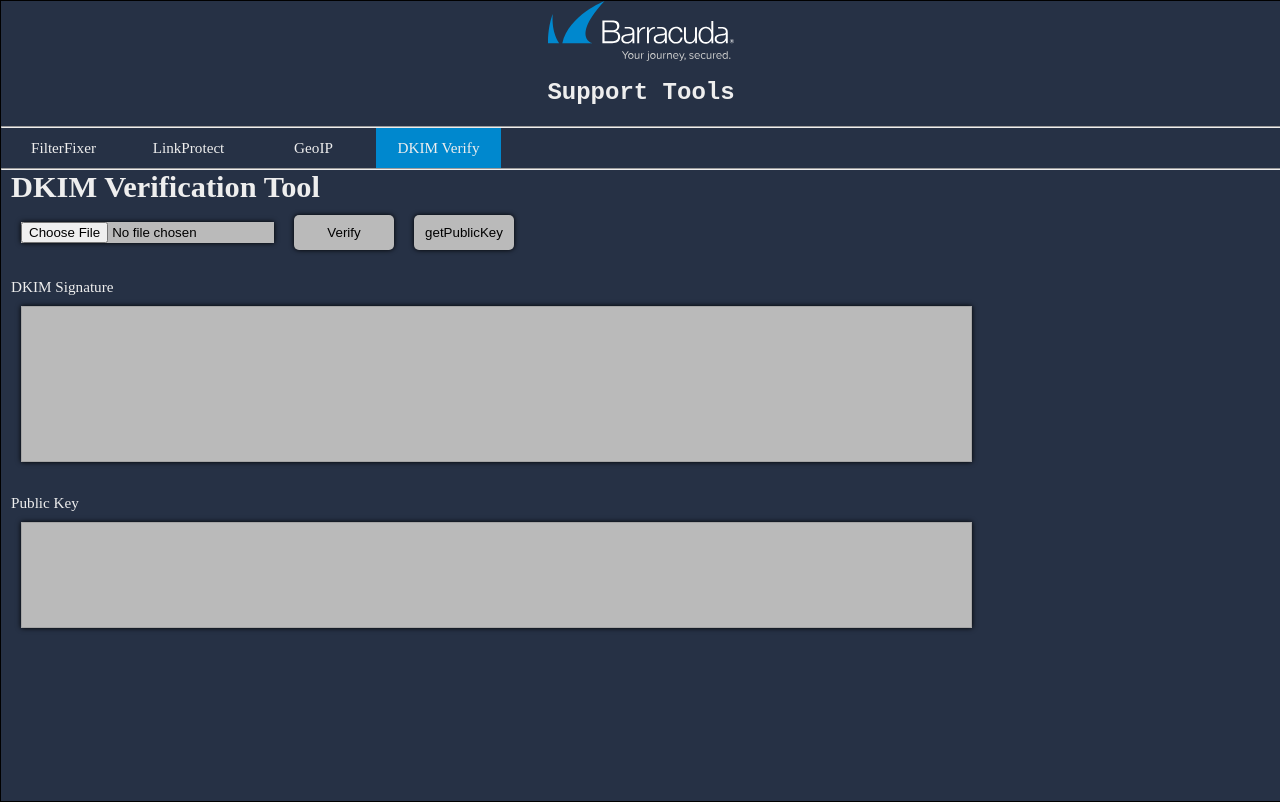
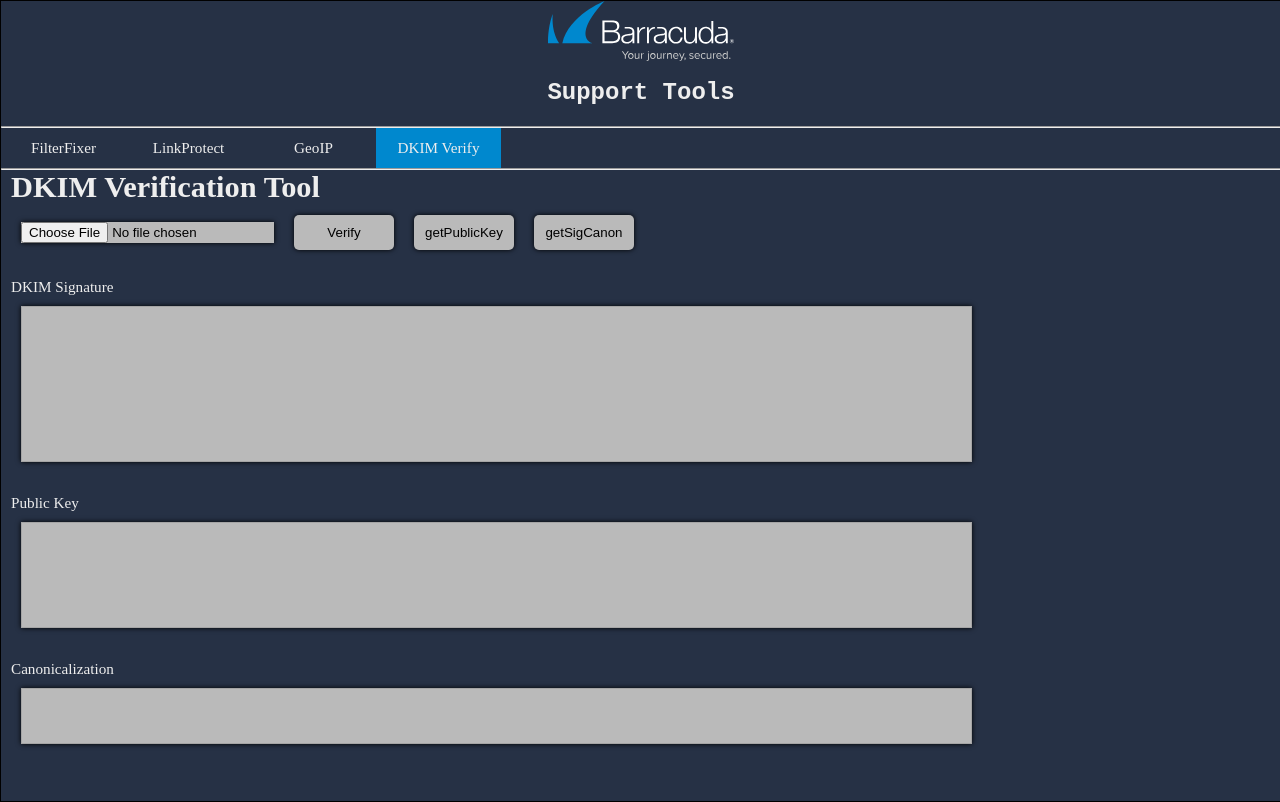
Before and after one commit to cjpf/barracuda-tools, a React (Create React App) app in the folder support-tools/: page /#/DKIMVerify in a window 1280 px wide. Built offline with nearby package versions, Linux system fonts and the light colour scheme.

Commit message:
implemented getSigCanon function

```diff
--- a/support-tools/src/Components/DKIM-Verify/DKIMVerify.js
+++ b/support-tools/src/Components/DKIM-Verify/DKIMVerify.js
@@ -15,7 +15,10 @@
       extractedBodyHash: "",
       signingDomain: "",
       signedHeaders: "",
-      selector: ""
+      selector: "",
+      DKIM_CANON: "",
+      DKIM_CANON_BODY: "",
+      DKIM_CANON_HEADER: ""
     };
 
     this.checkFileAPI = this.checkFileAPI.bind(this);
@@ -25,6 +28,7 @@
     this.extractSignature = this.extractSignature.bind(this);
     this.fetchDKIM = this.fetchDKIM.bind(this);
     this.getEmailSections = this.getEmailSections.bind(this);
+    this.getSigCanon = this.getSigCanon.bind(this);
   }
 
   checkFileAPI() {
@@ -103,6 +107,46 @@
     // TODO indicate pass/fail to user
   }
 
+  // getSigCanon
+  // Get the canonicalization of the DKIM Signature. Set to defaults as necessary.
+  // If no canonicalization algorithm is specified by the Signer, the "simple" algorithm defaults for both header and body.
+  getSigCanon() {
+    this.DKIM_CANON = this.getField("c", this.normalizedSignature);
+    console.log(this.DKIM_CANON);
+    if (this.DKIM_CANON.match("/")) {
+      // Both are explicitly defined, get them.
+      let dkim_strings = this.DKIM_CANON.split("/");
+      this.DKIM_CANON_HEADER = dkim_strings[0].split("=")[1];
+      this.DKIM_CANON_BODY = dkim_strings[1];
+    } else if (this.DKIM_CANON === "") {
+      // No canon. specified, set to defaults (simple/simple).
+      this.DKIM_CANON_HEADER = "simple";
+      this.DKIM_CANON_BODY = "simple";
+    } else {
+      // No slash character, only one specification means that the header canon. is explicitly defined. Body is default.
+      this.DKIM_CANON_HEADER = this.DKIM_CANON.split("=")[1];
+      this.DKIM_CANON_BODY = "simple";
+    }
+
+    // If anything came out NOT simple or relaxed, set them to simple.
+    if (
+      this.DKIM_CANON_HEADER !== "simple" &&
+      this.DKIM_CANON_HEADER !== "relaxed"
+    ) {
+      this.DKIM_CANON_HEADER = "simple";
+    }
+    if (this.DKIM_CANON_BODY !== "simple" && this.DKIM_CANON_BODY !== "relaxed") {
+      this.DKIM_CANON_BODY = "simple";
+    }
+    document.getElementById("dkim-canon-area").value =
+      "Header Canon: " +
+      this.DKIM_CANON_HEADER +
+      "\nBody Canon: " +
+      this.DKIM_CANON_BODY;
+    console.log(this.DKIM_CANON_HEADER);
+    console.log(this.DKIM_CANON_BODY);
+  }
+
   extractSignature() {
     console.log("Extracting DKIM Signature...");
     // Ensure CRLF line endings.
@@ -127,7 +171,9 @@
       .replace(/(\r\n)(\s|\t)+/gim, "")
       .replace(/(\s+(?![^=]{3}))/gim, "");
     console.log("NORMALIZED SIGNATURE: " + this.normalizedSignature);
-    document.getElementById('dkim-signature-area').value = this.normalizedSignature;
+    document.getElementById(
+      "dkim-signature-area"
+    ).value = this.normalizedSignature;
 
     /* Per RFC 6376, Section 3.5:
      * DKIM-Signature header fields MUST include the following tags:
@@ -172,8 +218,8 @@
       .then(results => results.json())
       .then(DKIM_RECORD =>
         this.setState({ DKIM_RECORD }, () => {
-          //console.log("DKIM RECORD FETCHED", DKIM_RECORD);
-          document.getElementById('dkim-publickey-area').value = DKIM_RECORD;
+          console.log("DKIM RECORD FETCHED", DKIM_RECORD);
+          document.getElementById("dkim-publickey-area").value = DKIM_RECORD;
         })
       );
   }
@@ -197,12 +243,46 @@
             this.getPublicKey();
           }}
         />
-        <br/><br/>
-        <label>DKIM Signature</label><br/>
-        <textarea name='dkim-signature-area' id='dkim-signature-area' className='form-input' style={{'height':'150px'}} disabled/>
-        <br/><br/>
-        <label>Public Key</label><br/>
-        <textarea name='dkim-publickey-area' id='dkim-publickey-area' className='form-input' style={{'height':'100px'}} disabled/>
+        <input
+          type="button"
+          value="getSigCanon"
+          onClick={() => {
+            this.getSigCanon();
+          }}
+        />
+        <br />
+        <br />
+        <label>DKIM Signature</label>
+        <br />
+        <textarea
+          name="dkim-signature-area"
+          id="dkim-signature-area"
+          className="form-input"
+          style={{ height: "150px" }}
+          disabled
+        />
+        <br />
+        <br />
+        <label>Public Key</label>
+        <br />
+        <textarea
+          name="dkim-publickey-area"
+          id="dkim-publickey-area"
+          className="form-input"
+          style={{ height: "100px" }}
+          disabled
+        />
+        <br />
+        <br />
+        <label>Canonicalization</label>
+        <br />
+        <textarea
+          name="dkim-canon-area"
+          id="dkim-canon-area"
+          className="form-input"
+          style={{ height: "50px" }}
+          disabled
+        />
       </div>
     );
   }
```
